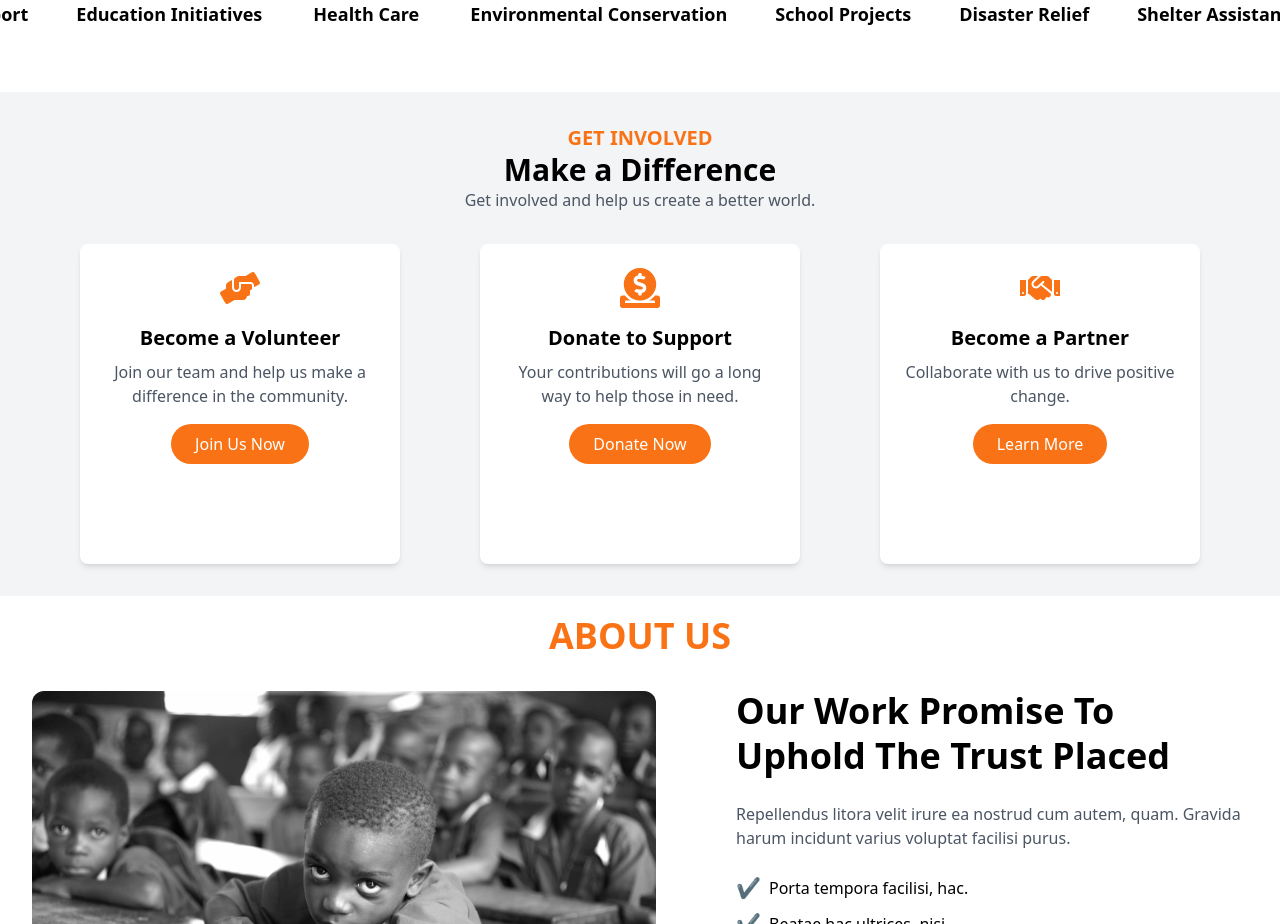
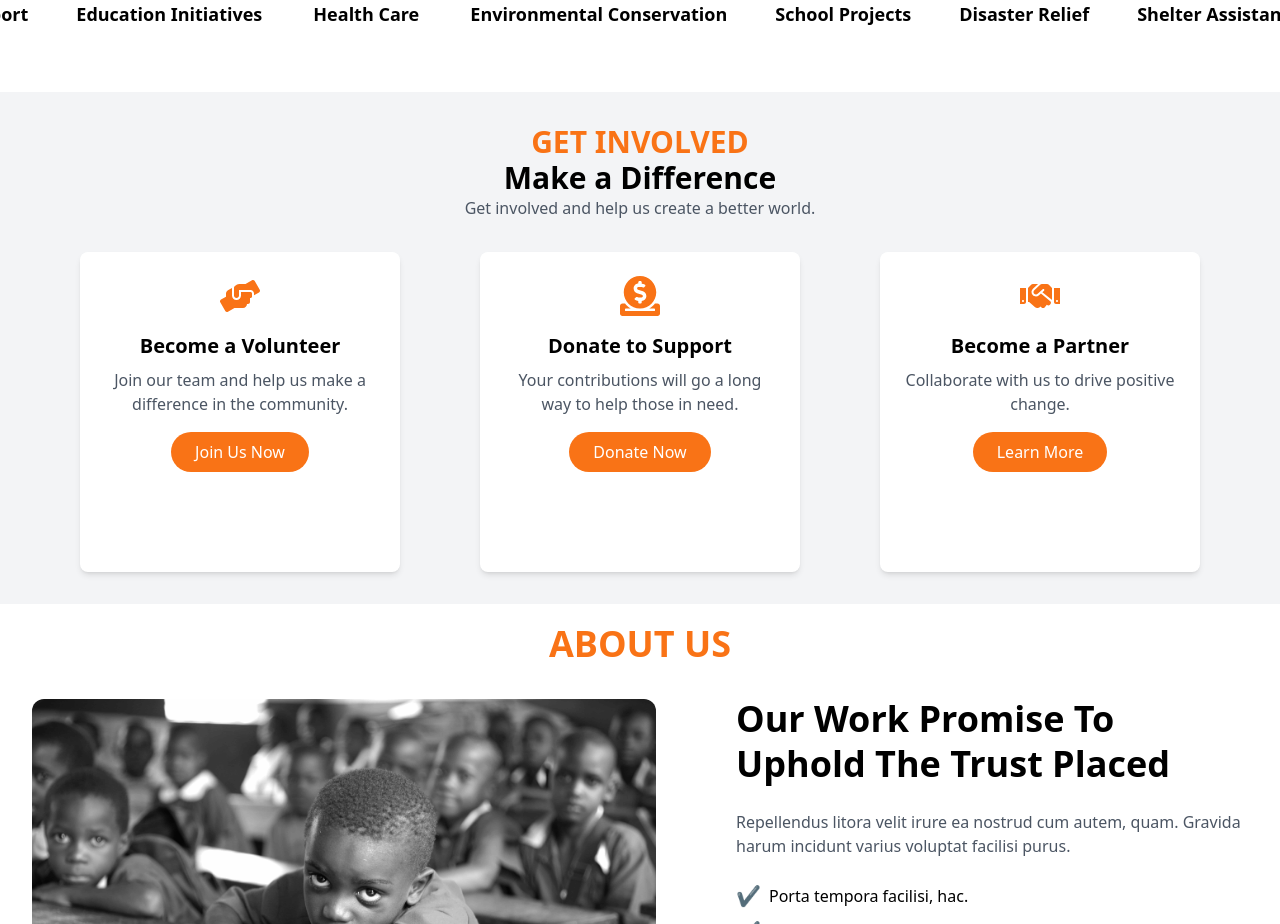
Before and after one commit to Richson-Tech/hope-bridge, a Next.js app: page / in a window 1280 px wide. Shown: the part 1080-2004 px from the top of the page. Built offline with nearby package versions, Linux system fonts and the light colour scheme.

Commit message:
Update CardsSection component styling

```diff
--- a/src/components/CardsSection.jsx
+++ b/src/components/CardsSection.jsx
@@ -41,7 +41,9 @@ const CardsSection = () => {
   return (
     <div className="flex flex-col items-center px-4 py-8 bg-gray-100">
       <div className="text-center mb-8">
-        <p className="text-orange-500 font-semibold text-xl">GET INVOLVED</p>
+        <p className="text-orange-500 font-semibold text-xl lg:text-3xl">
+          GET INVOLVED
+        </p>
         <h1 className="text-3xl font-bold">Make a Difference</h1>
         <p className="text-gray-600">
           Get involved and help us create a better world.
@@ -51,7 +53,7 @@ const CardsSection = () => {
         {cardData.map((card) => (
           <div
             key={card.id}
-            className="bg-white h-80 w-80 p-6 rounded-lg shadow-md text-center flex flex-col items-center"
+            className="bg-white h-80 w-80 p-6 rounded-lg shadow-md text-center flex flex-col items-center hover:shadow-2xl transition-transform duration-300 transform hover:scale-105"
             data-aos={card.animation}
           >
             <div className="text-orange-500 mb-4">{card.icon}</div>
```
